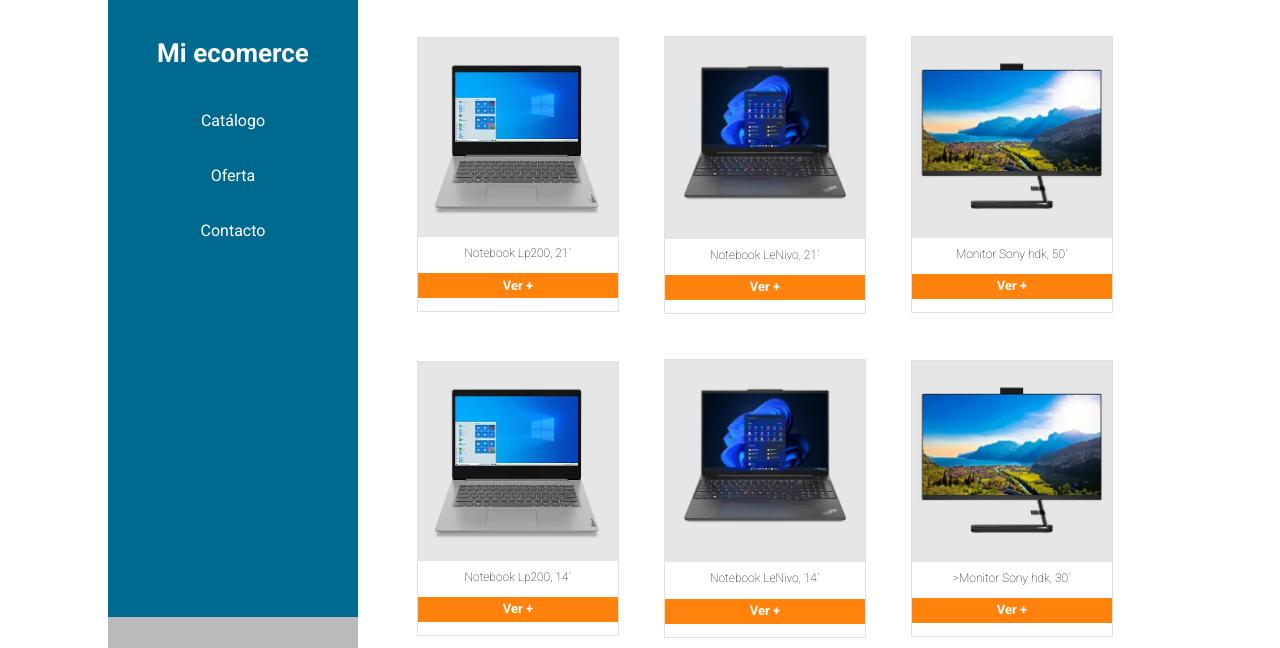
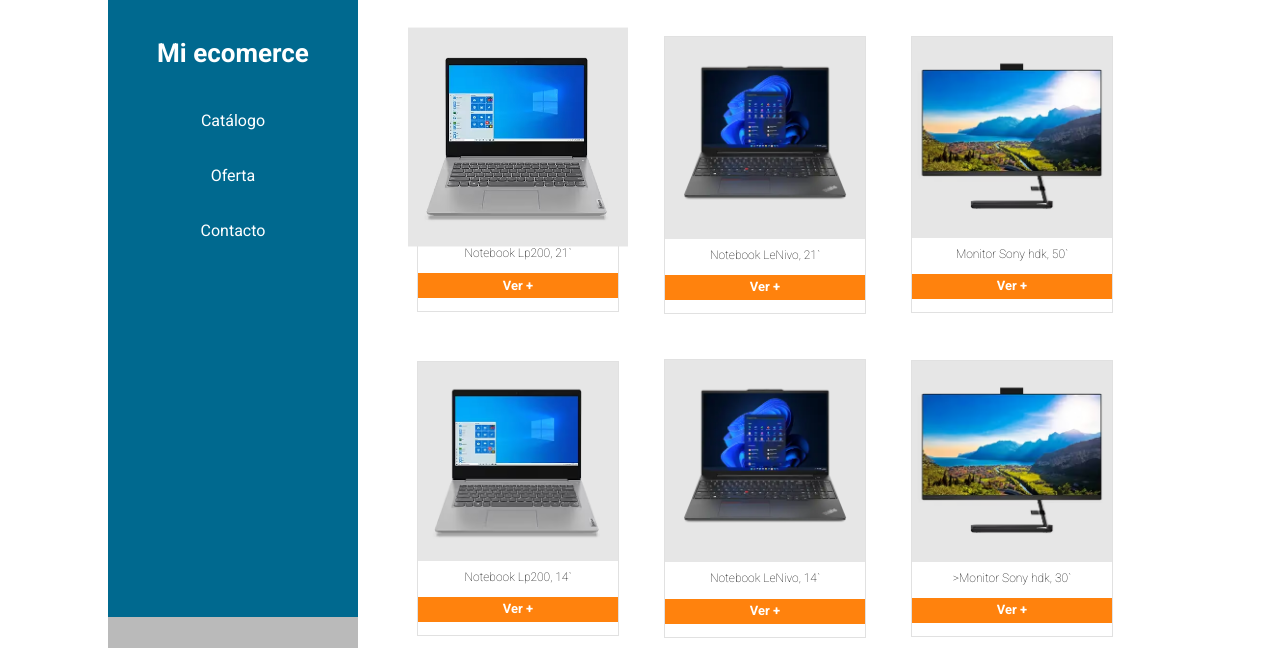
Before and after one commit to Droopytex/desafio_anima, a plain HTML site: page index.html in a window 1280 px wide. In both pictures the pointer is over the picture 518 px from the left and 325 px from the top of the page. Shown: the part 183-831 px from the top of the page. Drawn offline with Linux system fonts and the light colour scheme.

Commit message:
ajuste a cards

```diff
--- a/assets/css/styles.css
+++ b/assets/css/styles.css
@@ -257,6 +257,11 @@ button p {
   padding-bottom: 10px;
 }
 
+.card img:hover {
+  scale: 1.1;
+  alt: 5s;
+}
+
 .boton {
   display: flex;
   width: 100%;
```
